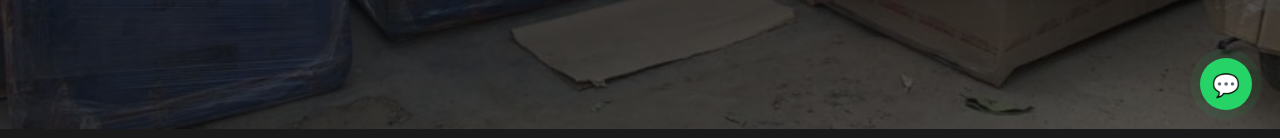
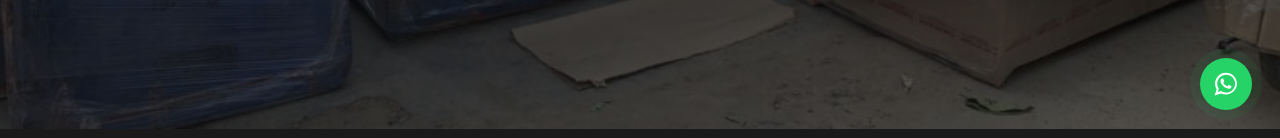
Before and after one commit to mahajan022/Riya-Cargo, a React (Vite) app: page / in a window 1280 px wide. Shown: the part 662-800 px from the top of the page. Built offline with nearby package versions, Linux system fonts and the light colour scheme.

Commit message:
Fix: WhatsApp icon on floating button, improve footer text contrast

```diff
--- a/src/App.jsx
+++ b/src/App.jsx
@@ -683,7 +683,7 @@ const Footer = ({ setPage }) => (
           </div>
           {/* KEYWORD — Footer description */}
           <p style={{ ...B, color:"rgba(255,255,255,0.45)", fontSize:"0.82rem", lineHeight:1.75 }}>ISO 9001-2015 certified <strong style={{color:"rgba(255,255,255,0.3)"}}>Packers and Movers in Pune</strong> providing prompt & secured relocation services across India. The most trusted <strong style={{color:"rgba(255,255,255,0.3)"}}>Movers and Packers near you</strong> in Pune.</p>
-          <div style={{ marginTop:"0.7rem", ...B, fontSize:"0.68rem", color:"rgba(255,255,255,0.2)" }}>GST: 33BTFPA7894F1ZN</div>
+          <div style={{ marginTop:"0.7rem", ...B, fontSize:"0.68rem", color:"rgba(255,255,255,0.5)" }}>GST: 33BTFPA7894F1ZN</div>
         </div>
         {[{title:"Quick Links",items:[["Home","Home"],["About","About"],["Services","Services"],["Gallery","Gallery"],["Contact","Contact"]]},
           {title:"Services",items:[["Household Shifting",null],["Office Relocation",null],["Car Transport",null],["Packing & Unpacking",null],["Warehousing",null]]}].map((col,i)=>(
@@ -708,7 +708,7 @@ const Footer = ({ setPage }) => (
           </div>
         </div>
       </div>
-      <div style={{ display:"flex", justifyContent:"space-between", alignItems:"center", fontSize:"0.72rem", color:"rgba(255,255,255,0.2)", ...B }}>
+      <div style={{ display:"flex", justifyContent:"space-between", alignItems:"center", fontSize:"0.72rem", color:"rgba(255,255,255,0.5)", ...B }}>
         <span>© 2026 Riya Cargo Movers & Packers (Regd.) — Packers and Movers Pune. All rights reserved.</span>
         <span>Made with ❤️ by Clicksnads</span>
       </div>
@@ -734,7 +734,9 @@ export default function App() {
       <Footer setPage={go} />
       <a href="https://wa.me/919146171008" target="_blank" rel="noreferrer"
         style={{ position:"fixed", bottom:"28px", right:"28px", zIndex:999, width:"52px", height:"52px", borderRadius:"50%", background:"#25D366", color:"white", display:"flex", alignItems:"center", justifyContent:"center", fontSize:"1.4rem", textDecoration:"none", animation:"pulse 2.5s infinite", boxShadow:"0 4px 18px rgba(37,211,102,0.5)", transition:"transform 0.3s" }}
-        onMouseEnter={e=>e.currentTarget.style.transform="scale(1.1)"} onMouseLeave={e=>e.currentTarget.style.transform="scale(1)"}>💬</a>
+        onMouseEnter={e=>e.currentTarget.style.transform="scale(1.1)"} onMouseLeave={e=>e.currentTarget.style.transform="scale(1)"}>
+        <svg viewBox="0 0 32 32" width="28" height="28" fill="white"><path d="M16.001 3C9.096 3 3.5 8.596 3.5 15.5c0 2.348.652 4.542 1.783 6.415L3 29l7.27-2.246A12.44 12.44 0 0 0 16.001 28C22.905 28 28.5 22.404 28.5 15.5S22.905 3 16.001 3Zm0 22.7a10.16 10.16 0 0 1-5.176-1.42l-.371-.22-3.847 1.19 1.226-3.75-.242-.385a10.15 10.15 0 0 1-1.591-5.415c0-5.632 4.583-10.2 10.2-10.2 5.632 0 10.2 4.568 10.2 10.2 0 5.633-4.568 10.2-10.399 10.2Zm5.596-7.64c-.307-.153-1.815-.896-2.096-.998-.281-.102-.486-.153-.69.153-.204.307-.792.998-.972 1.203-.179.204-.358.23-.665.077-.307-.153-1.296-.478-2.469-1.523-.912-.813-1.529-1.817-1.708-2.124-.179-.307-.019-.473.134-.626.138-.137.307-.358.46-.537.153-.179.204-.307.307-.512.102-.204.051-.384-.026-.537-.077-.153-.69-1.663-.945-2.278-.249-.598-.502-.517-.69-.527l-.588-.01c-.204 0-.537.077-.818.384-.281.307-1.073 1.049-1.073 2.56s1.098 2.97 1.251 3.174c.153.204 2.163 3.303 5.242 4.632.733.316 1.304.505 1.75.646.735.234 1.404.201 1.933.122.59-.088 1.815-.742 2.071-1.459.256-.716.256-1.33.179-1.459-.077-.128-.281-.204-.588-.358Z"/></svg>
+      </a>
     </>
   );
 }
```
